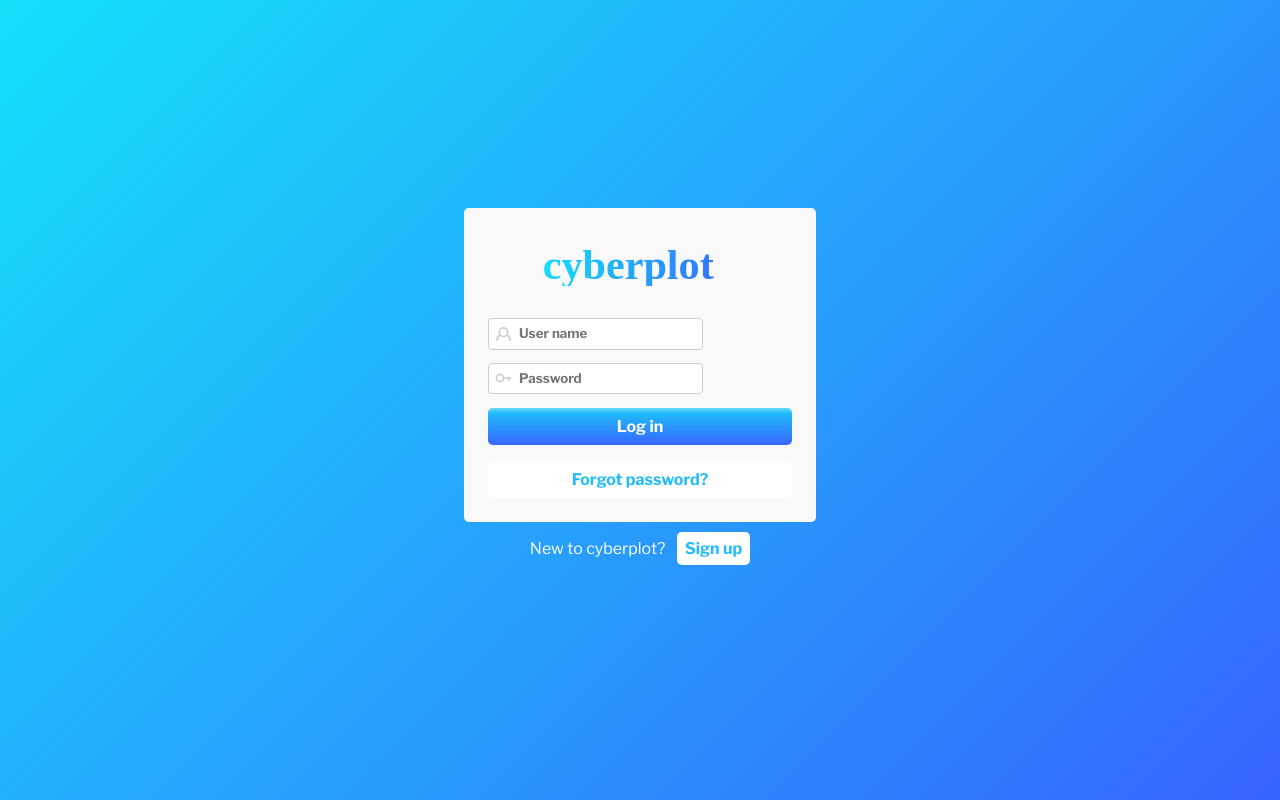
After one commit to cyberplot/cyberplot-web, a Flask app: page /login in a window 1280 px wide. The commit adds this page. Run offline with Flask 2, Linux system fonts and the light colour scheme.

Commit message:
Add login screen

```diff
--- a/cyberplot/application.py
+++ b/cyberplot/application.py
@@ -12,3 +12,7 @@ def index():
 @bp.route('/dataset')
 def dataset():
     return render_template('application/dataset.html')
+
+@bp.route('/login')
+def login():
+    return render_template('application/login.html')
--- a/cyberplot/static/stylesheets/base.css
+++ b/cyberplot/static/stylesheets/base.css
@@ -47,7 +47,7 @@ h2 {
 #navigation_main {
     height: 2.5em;
     padding: 2em;
-    background: linear-gradient(90deg, #14e0f9, #3765ff);
+    background: linear-gradient(135deg, #14e0f9, #3765ff);
 }
 
 #cyberplot_logo {
@@ -274,7 +274,7 @@ strong {
     font-weight: normal;
 }
 
-#overlay [type=text], [type=password] {
+#overlay [type=text], #overlay [type=password] {
     margin-left: 4.1em;
     width: -moz-available;
     width: -webkit-fill-available;
--- /dev/null
+++ b/cyberplot/static/stylesheets/login.css
@@ -0,0 +1,48 @@
+#login_form {
+    background-color: #f9f9f9;
+    padding: 1.5em;
+    border-radius: 0.3em;
+}
+
+body {
+    background: linear-gradient(135deg, #14e0f9, #3765ff);
+}
+
+main {
+    top: 50%;
+    left: 50%;
+    transform: translate(-50%, -50%);
+    display: block;
+    margin: 0;
+    position: relative;
+    width: 22em;
+    height: 24em;
+}
+
+#login_form img {
+    width: 12em;
+    display: block;
+    margin: auto;
+    margin-bottom: 2em;
+    margin-top: 1em;
+}
+
+#login_form .button_primary {
+    display: block;
+    text-align: center;
+}
+
+#login_form .button_secondary {
+    margin-top: 1em;
+    display: block;
+    text-align: center;
+}
+
+#button_signup {
+    margin-left: 0.5em;
+}
+
+p {
+    text-align: center;
+    color: white;
+}
--- /dev/null
+++ b/cyberplot/templates/application/login.html
@@ -0,0 +1,18 @@
+<!doctype html>
+<title>Log in - cyberplot</title>
+<link rel="stylesheet" href="{{ url_for('static', filename='stylesheets/base.css') }}">
+<link rel="stylesheet" href="{{ url_for('static', filename='stylesheets/login.css') }}">
+
+<main>
+    <form id="login_form">
+        <img src="{{ url_for('static', filename='images/logo_blue.svg') }}" alt="Cyberplot logo">
+        <input type="text" name="user_name" placeholder="User name" class="textbox_with_icon" style="background-image: url({{ url_for('static', filename='images/icon_user_gray.svg') }});">
+        <input type="password" name="password" placeholder="Password" class="textbox_with_icon" style="background-image: url({{ url_for('static', filename='images/icon_password_gray.svg') }});">
+        <a href="#" id="button_login" class="button_primary">Log in</a>
+        <a href="#" id="button_forgot" class="button_secondary">Forgot password?</a>
+    </form>
+
+    <p>New to cyberplot?
+            <a href="#" id="button_signup" class="button_secondary">Sign up</a>
+    </p>
+</main>
```
Also changed, not shown: cyberplot/static/images/icon_password_gray.svg (added).
